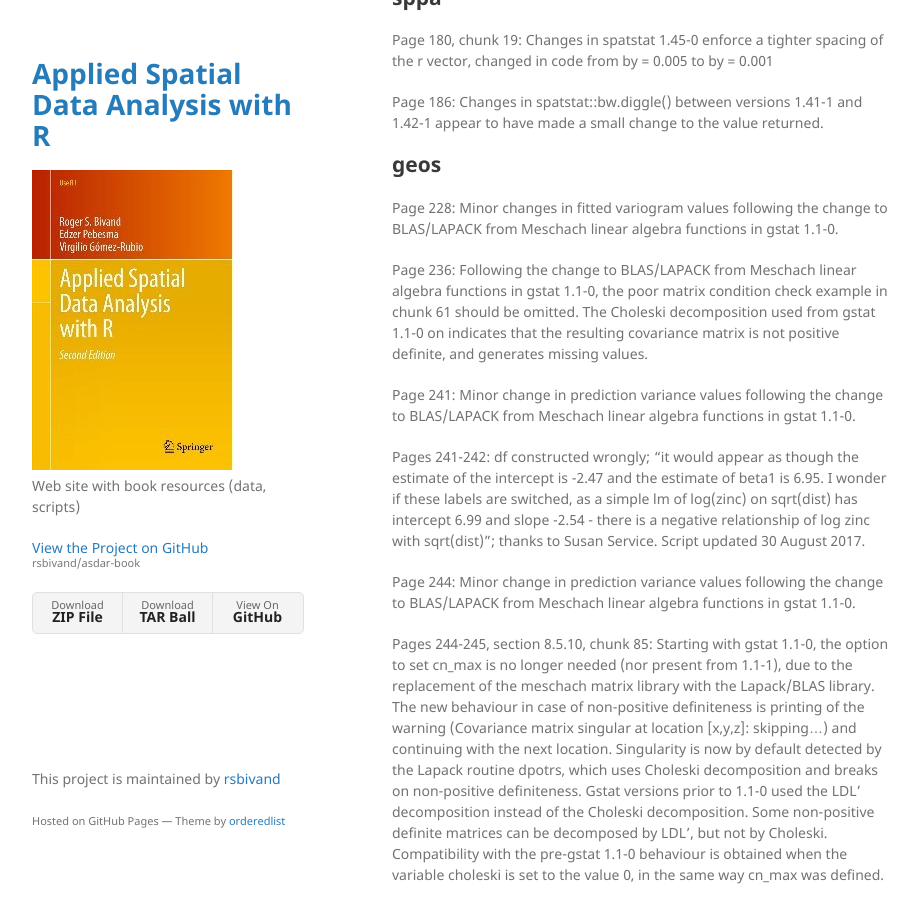
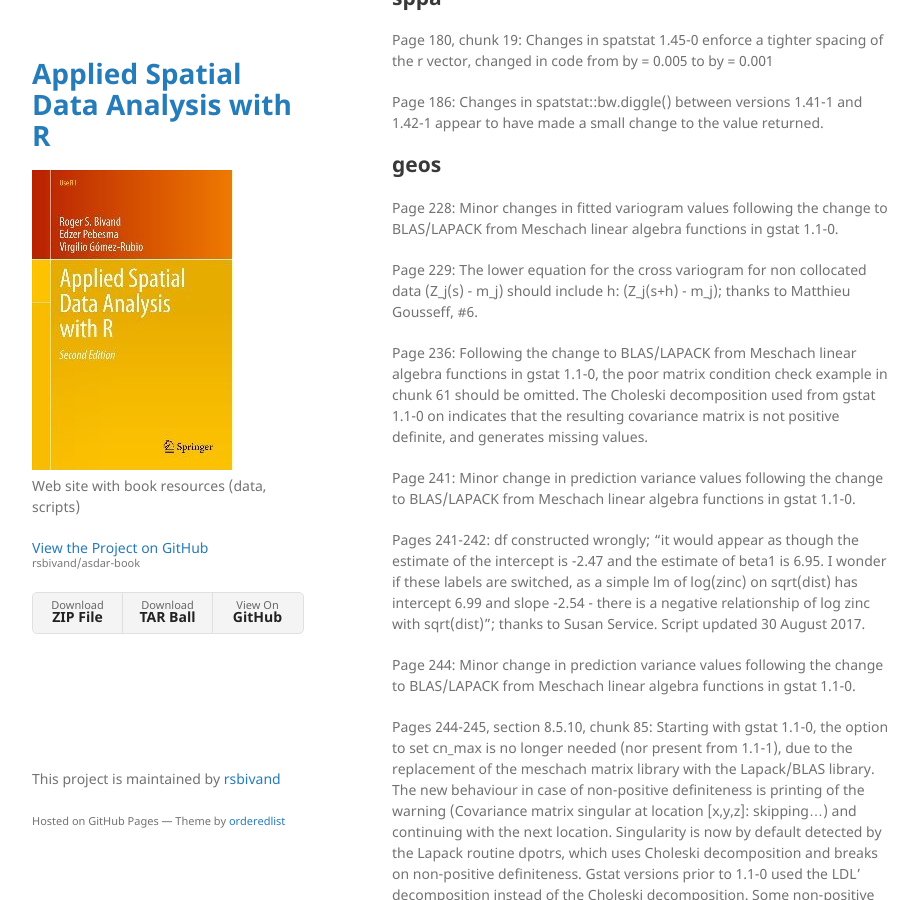
Before and after one commit to rsbivand/asdar-book, a Jekyll site: the page built from docs/book2ed_errata.md, in a window 1280 px wide and 900 px high, scrolled down 1786 px. Shown: the whole window, without its empty margins (178-1096 px from the left). Built offline with Jekyll 4.4.1, drawn with Linux system fonts in a browser that asks for light colours; our own code applies the rules of GitHub Pages for plain Markdown files.

Commit message:
Update book2ed_errata.md with new erratum
Added erratum for cross variogram equation on page 229.

```diff
--- a/docs/book2ed_errata.md
+++ b/docs/book2ed_errata.md
@@ -59,6 +59,8 @@
 
 Page 228: Minor changes in fitted variogram values following the change to BLAS/LAPACK from Meschach linear algebra functions in gstat 1.1-0.
 
+Page 229: The lower equation for the cross variogram for non collocated data (Z_j(s) - m_j) should include h: (Z_j(s+h) - m_j); thanks to Matthieu Gousseff, #6.
+
 Page 236: Following the change to BLAS/LAPACK from Meschach linear algebra functions in gstat 1.1-0, the poor matrix condition check example in chunk 61 should be omitted. The Choleski decomposition used from gstat 1.1-0 on indicates that the resulting covariance matrix is not positive definite, and generates missing values.
 
 Page 241: Minor change in prediction variance values following the change to BLAS/LAPACK from Meschach linear algebra functions in gstat 1.1-0.
```
